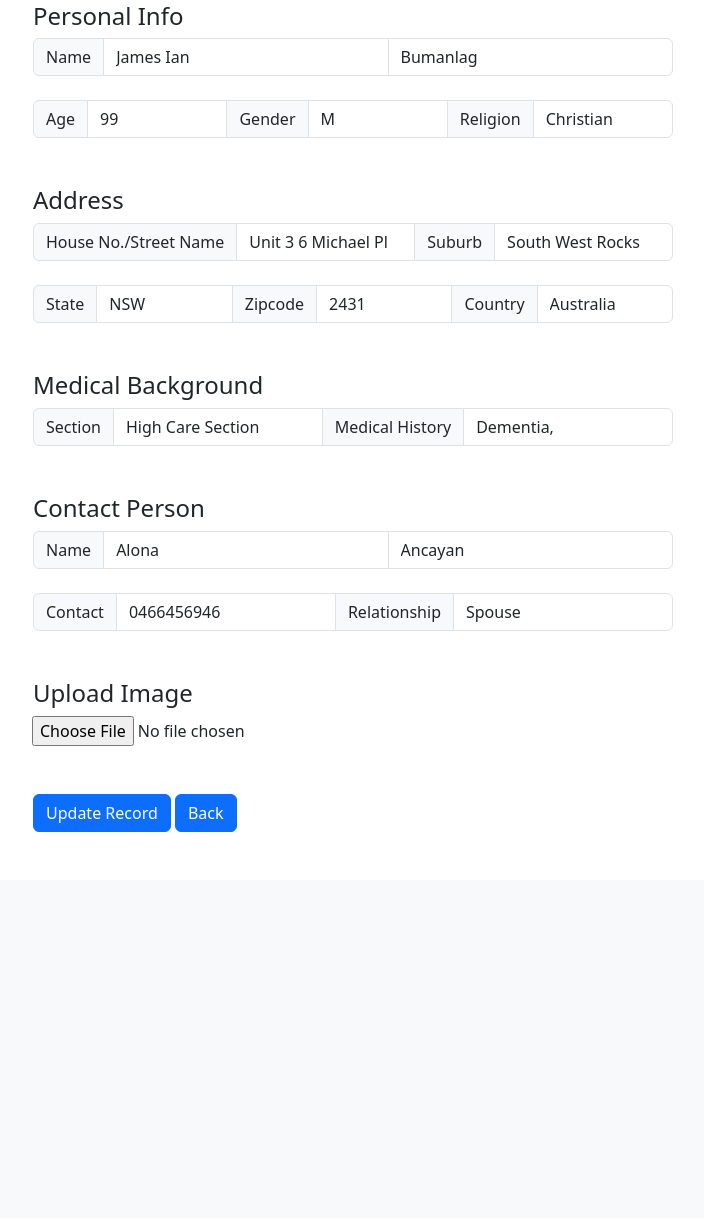
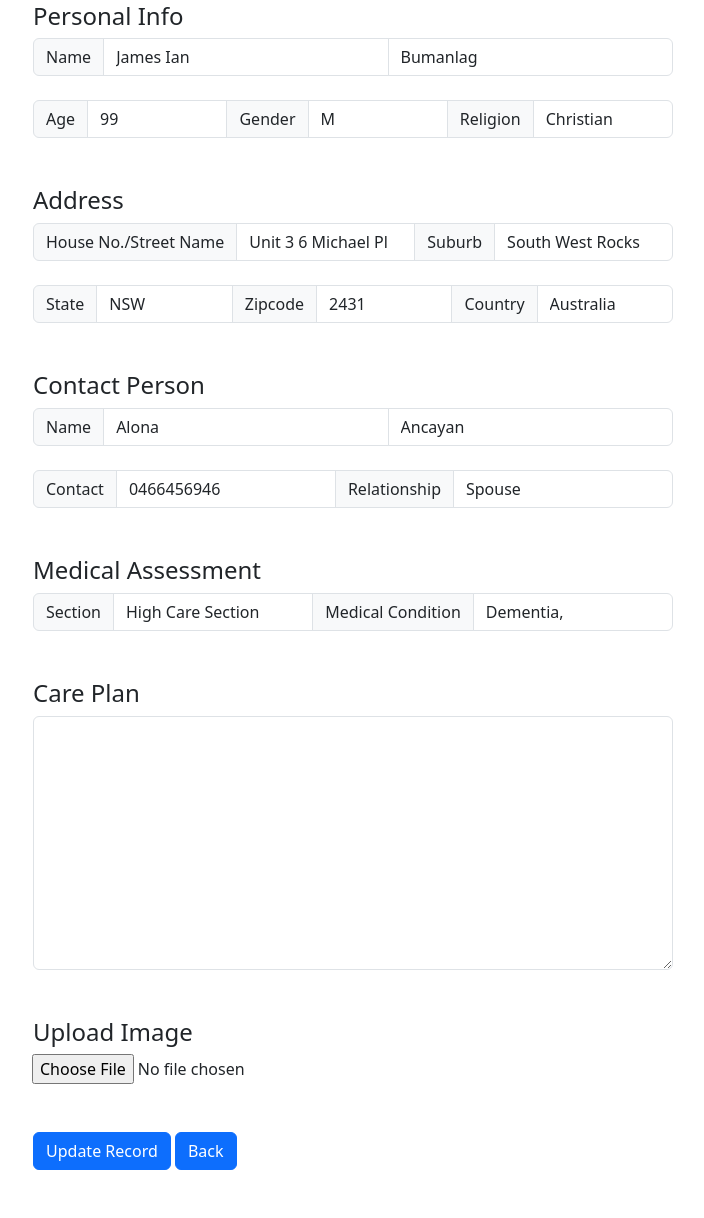
Before and after one commit to jamesbumanlag/iHome, a Django app: page /update/2 in a window 1280 px wide. Shown: the part 218-1436 px from the top of the page, without its empty margins (287-991 px from the left). Before the commit the page ends 1050 px from the top, so only its background shows below. Run offline with Django 4.2, Linux system fonts and the light colour scheme; a user stored in the database is signed in; data comes from the database, SQL or seed files in the repository.

Commit message:
added care_plan field in model and in all the forms

```diff
--- a/my_app/forms.py
+++ b/my_app/forms.py
@@ -52,6 +52,8 @@ class AddRecordForm(forms.ModelForm):
 
     section = forms.CharField(required=True, widget=forms.widgets.TextInput( attrs={ 'placeholder':'', 'class': 'form-control', 'label':''   }  ))
     med_background = forms.CharField( required=True,  widget=forms.widgets.TextInput(attrs={'placeholder':'','class': 'form-control', 'label':''  }  ))
+    care_plan = forms.CharField( required=True,  widget=forms.widgets.Textarea(attrs={'placeholder':'','class': 'form-control', 'label':''  }  ))
+
     contact_first = forms.CharField(required=True,widget=forms.widgets.TextInput(attrs={'placeholder':'First Name', 'class': 'form-control', 'label':'' }  ))
     contact_last =forms.CharField( required=True,widget=forms.widgets.TextInput( attrs={ 'placeholder':'Last Name','class': 'form-control','label':'' } ))
     contact_number = forms.CharField( required=True, widget=forms.widgets.TextInput(attrs={ 'placeholder':'', 'class': 'form-control', 'label':'' } ))
--- a/my_app/models.py
+++ b/my_app/models.py
@@ -15,6 +15,7 @@ class Record(models.Model):
     country = models.CharField(max_length=50)
     section = models.CharField(max_length=50)
     med_background = models.CharField(max_length=250)
+    care_plan = models.CharField(max_length=2500, null=True)
     contact_first = models.CharField(max_length=50)
     contact_last = models.CharField(max_length=50)
     contact_number = models.CharField(max_length=50)
--- a/my_app/templates/login/update_record.html
+++ b/my_app/templates/login/update_record.html
@@ -49,14 +49,7 @@
                 {{ form.country }}
             </div>
             <br><br>
-            <h4>Medical Background</h4>
-            <div class="input-group">
-                <span class="input-group-text">Section</span>
-                {{ form.section }}
-                <span class="input-group-text">Medical History</span>
-                {{ form.med_background }}
-            </div>
-            <br><br>
+
             <h4>Contact Person</h4>
             <div class="input-group">
                 <span class="input-group-text">Name</span>
@@ -70,12 +63,31 @@
                 {{ form.contact_rel }}
             </div>
             <br><br>
+
+            <h4>Medical Assessment</h4>
+            <div class="input-group">
+                <span class="input-group-text">Section</span>
+                {{ form.section }}
+                <span class="input-group-text">Medical Condition</span>
+                {{ form.med_background }}
+            </div>
+            <br><br>
+
+            <h4>Care Plan</h4>
+            <div class="input-group">
+
+                {{ form.care_plan }}
+            </div>
+
+            <br><br>
+
             <h4>Upload Image</h4>
             <div class="input-group">
 
                 <br>
                 {{ form.person_image }}
             </div>
+
             <br><br>
             <button type="submit" class="btn btn-primary">Update Record</button>
             <button type="button" class="btn btn-primary" onclick="history.back()">Back</button>
```
Also changed, not shown: my_app/templates/login/add_record.html (+19 -8 lines), my_app/templates/login/record.html (+7 -3 lines), media/images/micheal_ahQmCNM.jpg (added), media/images/scottie.jfif (added), my_app/migrations/0017_record_care_plan.py (added).
